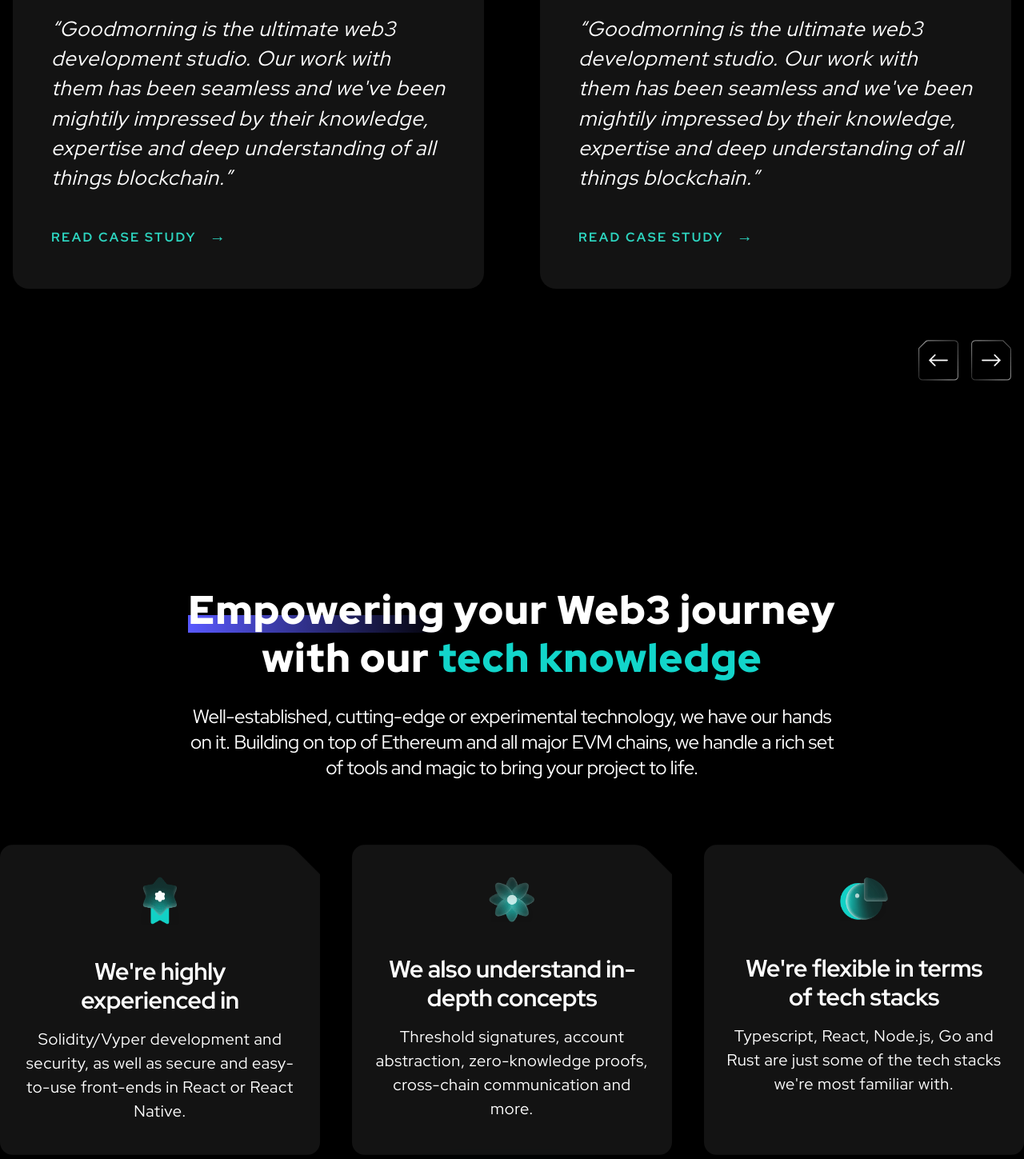
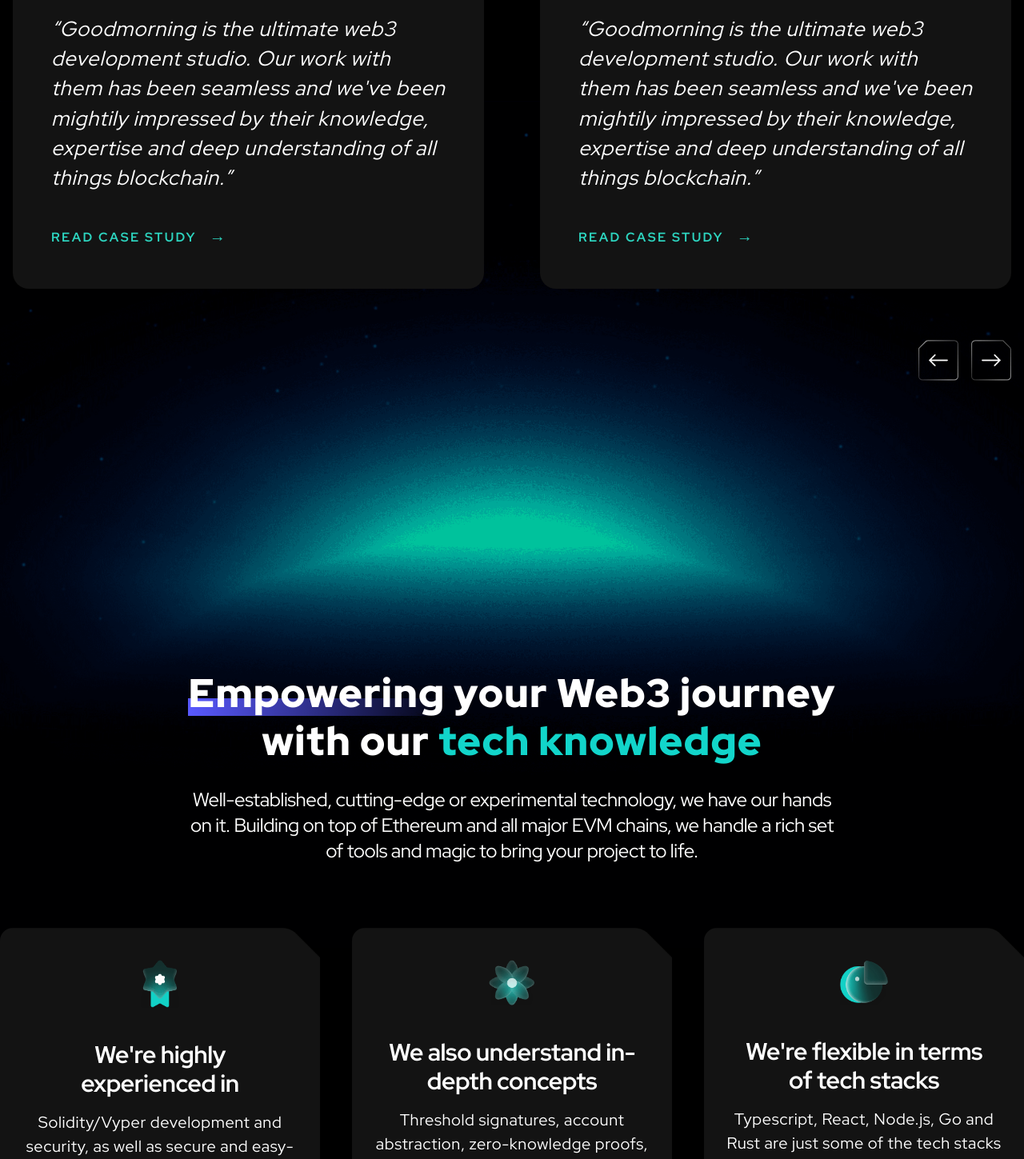
Before and after one commit to goodmorning-dev/goodmorning-site, a Next.js app: page / in a window 1280 px wide. Shown: the part 4420-5869 px from the top of the page at 80% size. Built offline with nearby package versions, Linux system fonts and the light colour scheme.

Commit message:
Added image separator

```diff
--- a/src/app/page.tsx
+++ b/src/app/page.tsx
@@ -176,8 +176,8 @@
       </section>
 
       {/* Testimonials section */}
-      <section className="relative z-10 mx-auto max-w-8xl bg-black py-32">
-        <div className="">
+      <section className="relative mx-auto max-w-8xl bg-black pt-32">
+        <div>
           <h2 className="mb-7 text-center text-[3.125rem] font-black leading-[1.2] tracking-[1.2px]">
             Our Web3 <span className="gradient-underline">client's</span>
             <br />
@@ -190,11 +190,28 @@
         <TestimonialsSlider />
       </section>
 
-      {/* Blue sunset image between sections */}
+      {/* Blue sunset background between sections */}
+      <div className="relative z-20 h-[360px]">
+        <div className="absolute left-0 right-0 top-1/2 -translate-y-1/2">
+          <Image
+            src="/images/blue-sunset.png"
+            alt="Blue sunset glow"
+            width={0}
+            height={0}
+            sizes="100vw"
+            style={{
+              width: '100%',
+              height: 'auto',
+              objectFit: 'cover',
+              pointerEvents: 'none',
+            }}
+          />
+        </div>
+      </div>
 
       {/* Tech knowledge section */}
-      <section className="relative z-10 bg-black py-32">
-        <div className="mx-auto max-w-8xl">
+      <section className="bg-black pb-32">
+        <div className="relative z-20 mx-auto max-w-8xl">
           <h2 className="mb-7 text-center text-[3.125rem] font-black leading-[1.2] tracking-[1.2px]">
             <span className="gradient-underline">Empowering</span> your Web3
             journey <br />
--- a/src/components/TestimonialsSlider.tsx
+++ b/src/components/TestimonialsSlider.tsx
@@ -18,7 +18,7 @@
   const handleNext = () => slider.current?.next()
 
   return (
-    <div className="relative mt-16 w-full px-4">
+    <div className="relative z-30 mt-16 w-full px-4">
       <div ref={sliderRef} className="keen-slider">
         {testimonials.map((testimonial, index) => (
           <div key={index} className="keen-slider__slide flex justify-center">
```
Also changed, not shown: public/images/blue-sunset.png (added).
